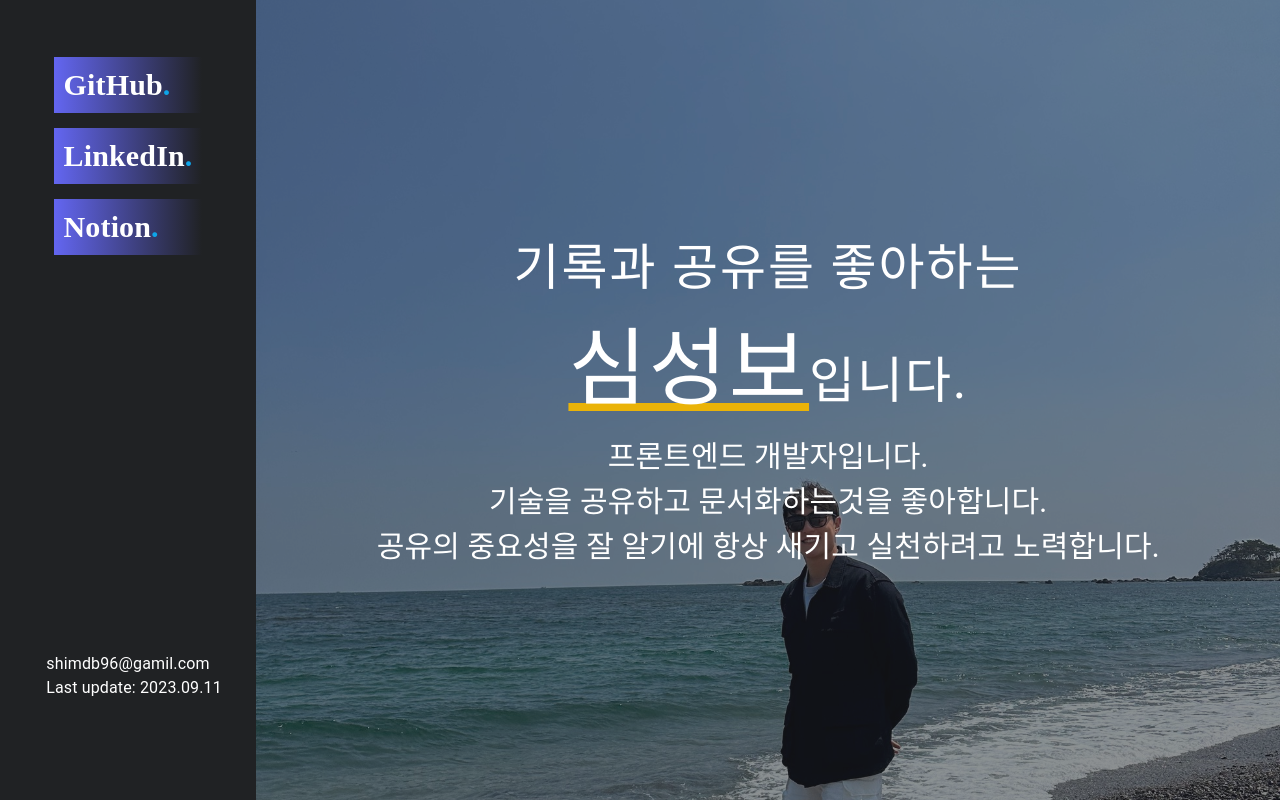
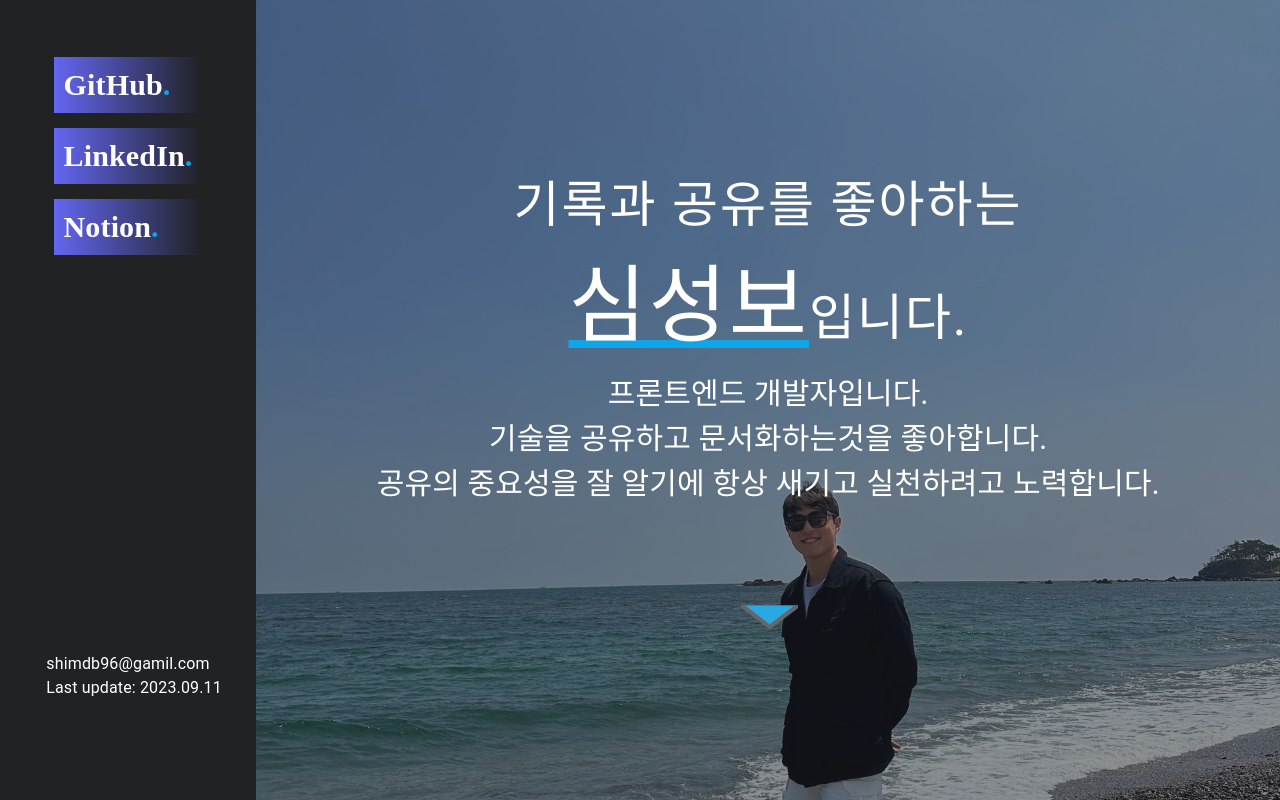
Before and after one commit to Shim-sim/shimsungbo-portfolio, a Next.js app: page / in a window 1280 px wide. Built offline with nearby package versions, Linux system fonts and the light colour scheme; a web font is replaced by a local one.

Commit message:
feat: svgr 모듈 추가 underline 컴포넌트 삭제 반응형 깨지는 부분 에러 수정완료

```diff
--- a/next.config.js
+++ b/next.config.js
@@ -1,4 +1,17 @@
 /** @type {import('next').NextConfig} */
-const nextConfig = {}
+const nextConfig = {
+  experimental: {
+    appDir: true,
+  },
+  webpack(config) {
+    config.module.rules.push({
+      test: /\.svg$/i,
+      issuer: /\.[jt]sx?$/,
+      use: ['@svgr/webpack'],
+    });
 
-module.exports = nextConfig
+    return config;
+  },
+};
+
+module.exports = nextConfig;
--- a/package.json
+++ b/package.json
@@ -15,6 +15,7 @@
     "@mui/icons-material": "^5.14.8",
     "@mui/material": "^5.14.8",
     "@mui/styles": "^5.14.7",
+    "@svgr/webpack": "^8.1.0",
     "@types/classnames": "^2.3.1",
     "@types/node": "20.6.0",
     "@types/react": "18.2.21",
--- a/src/components/IntroductionContainer/IntroductionContainer.tsx
+++ b/src/components/IntroductionContainer/IntroductionContainer.tsx
@@ -1,10 +1,9 @@
 import React from 'react';
-import Image from 'next/image';
 import FadeInContent from '@/components/gsap/FadeInContent';
 import FadeInHeaderText from '@/components/gsap/FadeInHeaderText';
-import Underline from '@/components/gsap/Underline';
 import FadeInBodyText from '@/components/gsap/FadeInBodyText';
 import SkyPoint from '../SkyPoint';
+import ArrowDown from 'public/ArrowDown.svg';
 
 const IntroductionContainer = () => {
   return (
@@ -43,9 +42,9 @@ const IntroductionContainer = () => {
         </FadeInHeaderText>
         <FadeInHeaderText delay={1.9}>
           <span className="text-[85px] tablet:text-[70px] mobile:text-[38px]">
-            <Underline color="red" delay={2.4}>
+            <span className={` from-indigo-500 underline decoration-sky-500`}>
               심성보
-            </Underline>
+            </span>
           </span>
           <span className=" text-[50px] tablet:text-[40px] mobile:text-[28px]">
             입니다.
@@ -64,8 +63,10 @@ const IntroductionContainer = () => {
             </span>
           </div>
         </FadeInBodyText>
+
+        {/* 메인 이미지 */}
         <div>
-          <div className="fixed left-[20%] top-0 opacity-50 w-screen tablet:absolute target:left-0">
+          <div className="fixed left-[20%] top-0 opacity-50 w-screen tablet:absolute tablet:left-0">
             <img
               className="w-[80vw] h-screen object-cover tablet:w-screen mobile:w-screen"
               src="sungbo.jpeg"
@@ -74,6 +75,16 @@ const IntroductionContainer = () => {
           </div>
         </div>
         {/*여기에 Arrow button 추가 */}
+        <FadeInContent delay={3.5}>
+          <div className="mt-[100px] m-0 p-0 rounded-2xl flex items-center justify-center animate-bounce">
+            <ArrowDown
+              fill="rgb(42,169,224)"
+              width="20%"
+              height="10%"
+              viewBox="0 1 14 6"
+            />
+          </div>
+        </FadeInContent>
       </article>
     </section>
   );
--- a/src/components/gsap/FadeInHeaderText.tsx
+++ b/src/components/gsap/FadeInHeaderText.tsx
@@ -19,9 +19,10 @@ const FadeInHeaderText = ({ children, delay }: TextProps) => {
       opacity: 0,
       delay,
       duration: 1.5,
-      ease: 'power3.out',
+      ease: 'linear',
     });
   }, [delay]);
+
   return (
     <p className="font-Pretendard relative z-[5] tracking-[2px]" ref={target}>
       {children}
--- a/src/components/gsap/Underline.tsx
+++ /dev/null
@@ -1,48 +0,0 @@
-import gsap from 'gsap';
-import React, { ReactNode, useEffect, useRef } from 'react';
-import styles from './Underline.module.scss';
-import classNames from 'classnames/bind';
-
-const cx = classNames.bind(styles);
-
-interface Color {
-  color: string;
-}
-
-interface UnderlineProps {
-  children?: ReactNode;
-  delay: number;
-  color: string;
-}
-
-const Underline = ({ delay, children, color }: UnderlineProps) => {
-  const target = useRef(null);
-
-  useEffect(() => {
-    gsap.to(target.current, {
-      scrollTrigger: {
-        trigger: target.current,
-        toggleActions: 'play none none none',
-      },
-      backgroundImage: `linear-gradient(transparent 80%, ${color} 20%)`,
-      backgroundSize: '100% 100%',
-      delay,
-      duration: 0.6,
-      ease: 'expo.out',
-    });
-  }, [delay, color]);
-
-  return (
-    <span
-      className={cx(
-        `bg-gradient-to-r from-transparent underline decoration-yellow-500 via-transparent to-${color} bg-repeat bg-[length:0%_100%] z-[-1]`
-      )}
-      color={color}
-      ref={target}
-    >
-      {children}
-    </span>
-  );
-};
-
-export default Underline;
--- /dev/null
+++ b/src/components/types/global.d.ts
@@ -0,0 +1,4 @@
+declare module '*.svg' {
+  const content: React.FunctionComponent<React.SVGAttributes<SVGElement>>;
+  export default content;
+}
```
Also changed, not shown: public/ArrowDown.svg (added), src/components/gsap/Underline.module.scss (deleted), 1 other file (tests, documents, lock files or other folders).
